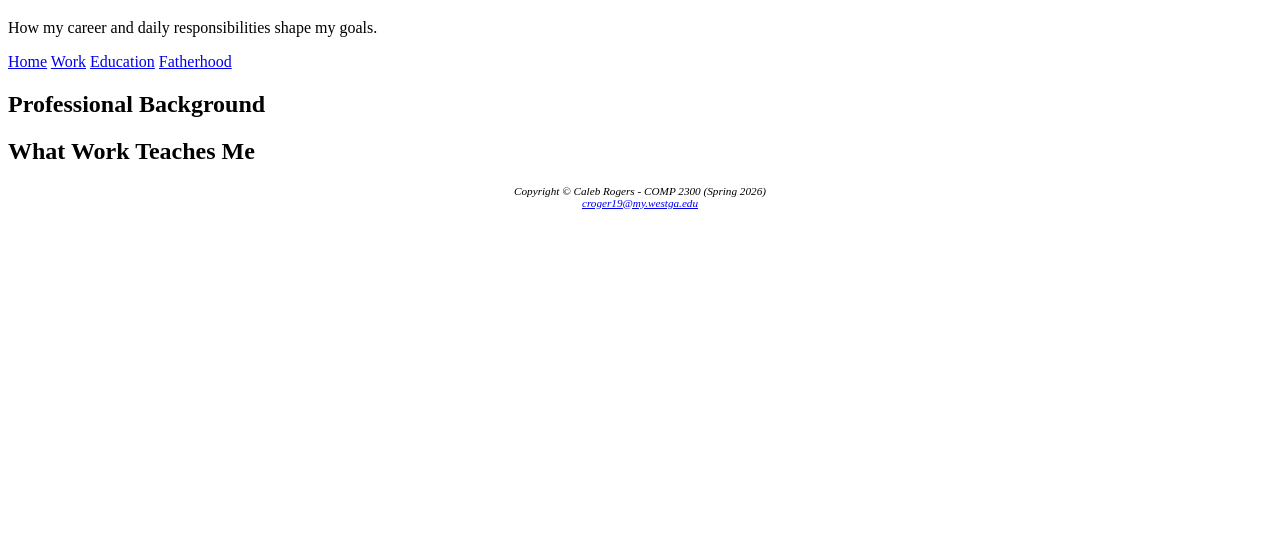
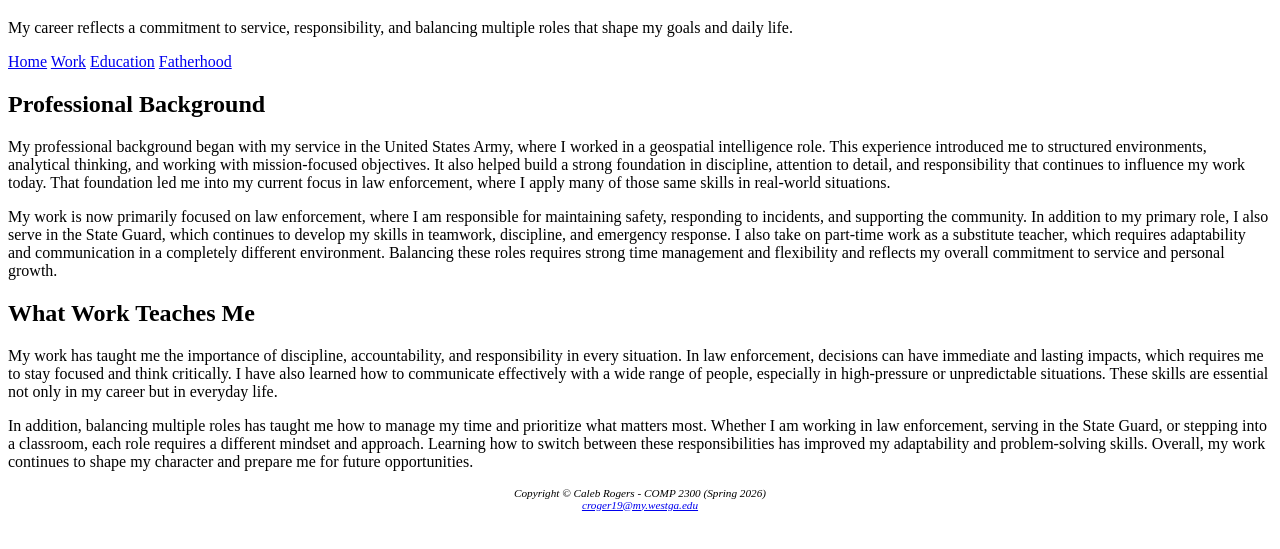
Before and after one commit to CR7443/COMP2300_Spring2026_Project2_Website, a plain HTML site: page professional.html in a window 1280 px wide. Shown: the part 61-610 px from the top of the page. Drawn offline with Linux system fonts and the light colour scheme.

Commit message:
Added info to Page

```diff
--- a/professional.html
+++ b/professional.html
@@ -9,7 +9,7 @@
 <body>
     <header class="site-header">
         <h1>My Work Responsibilities</h1>
-        <p>How my career and daily responsibilities shape my goals.</p>
+        <p>My career reflects a commitment to service, responsibility, and balancing multiple roles that shape my goals and daily life.</p>
     </header>
 
     <nav class="site-nav">
@@ -22,14 +22,16 @@
     <main>
         <section>
             <h2>Professional Background</h2>
-<!--            TODO: Professional Paragraph-->
-            <p></p>
+
+            <p>My professional background began with my service in the United States Army, where I worked in a geospatial intelligence role. This experience introduced me to structured environments, analytical thinking, and working with mission-focused objectives. It also helped build a strong foundation in discipline, attention to detail, and responsibility that continues to influence my work today. That foundation led me into my current focus in law enforcement, where I apply many of those same skills in real-world situations. </p>
+            <p>My work is now primarily focused on law enforcement, where I am responsible for maintaining safety, responding to incidents, and supporting the community. In addition to my primary role, I also serve in the State Guard, which continues to develop my skills in teamwork, discipline, and emergency response. I also take on part-time work as a substitute teacher, which requires adaptability and communication in a completely different environment. Balancing these roles requires strong time management and flexibility and reflects my overall commitment to service and personal growth.</p>
         </section>
 
         <section>
             <h2>What Work Teaches Me</h2>
-<!--            TODO: Work Pagagraph 2-->
-            <p></p>
+
+            <p>My work has taught me the importance of discipline, accountability, and responsibility in every situation. In law enforcement, decisions can have immediate and lasting impacts, which requires me to stay focused and think critically. I have also learned how to communicate effectively with a wide range of people, especially in high-pressure or unpredictable situations. These skills are essential not only in my career but in everyday life.</p>
+            <p>In addition, balancing multiple roles has taught me how to manage my time and prioritize what matters most. Whether I am working in law enforcement, serving in the State Guard, or stepping into a classroom, each role requires a different mindset and approach. Learning how to switch between these responsibilities has improved my adaptability and problem-solving skills. Overall, my work continues to shape my character and prepare me for future opportunities.</p>
         </section>
     </main>
 
```
